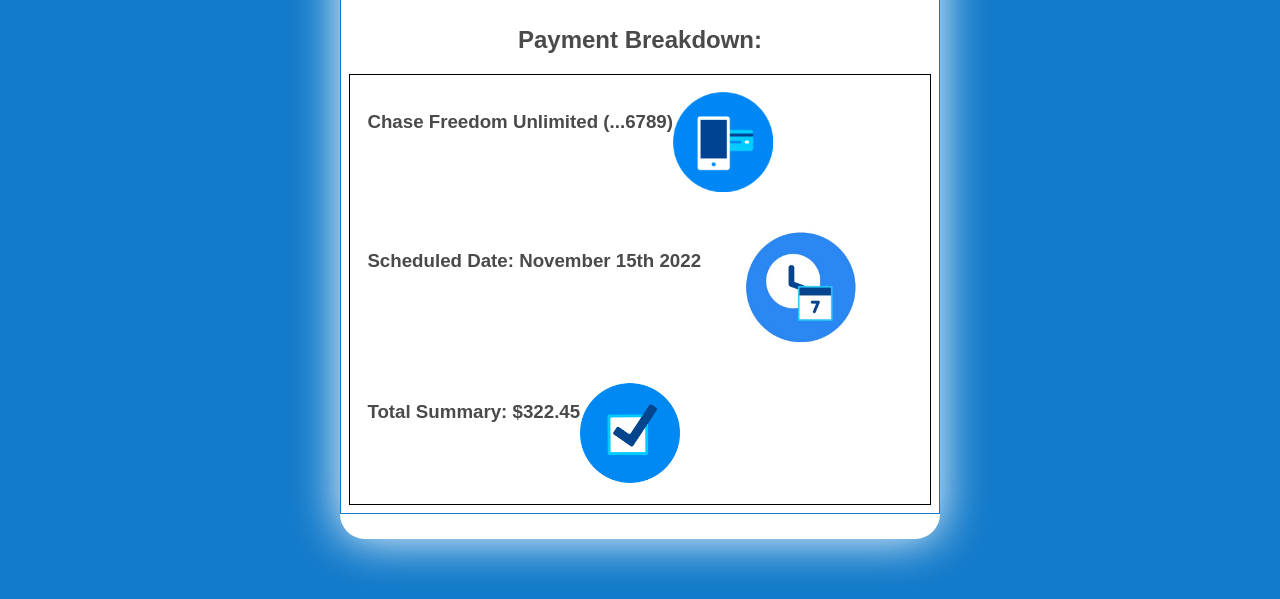
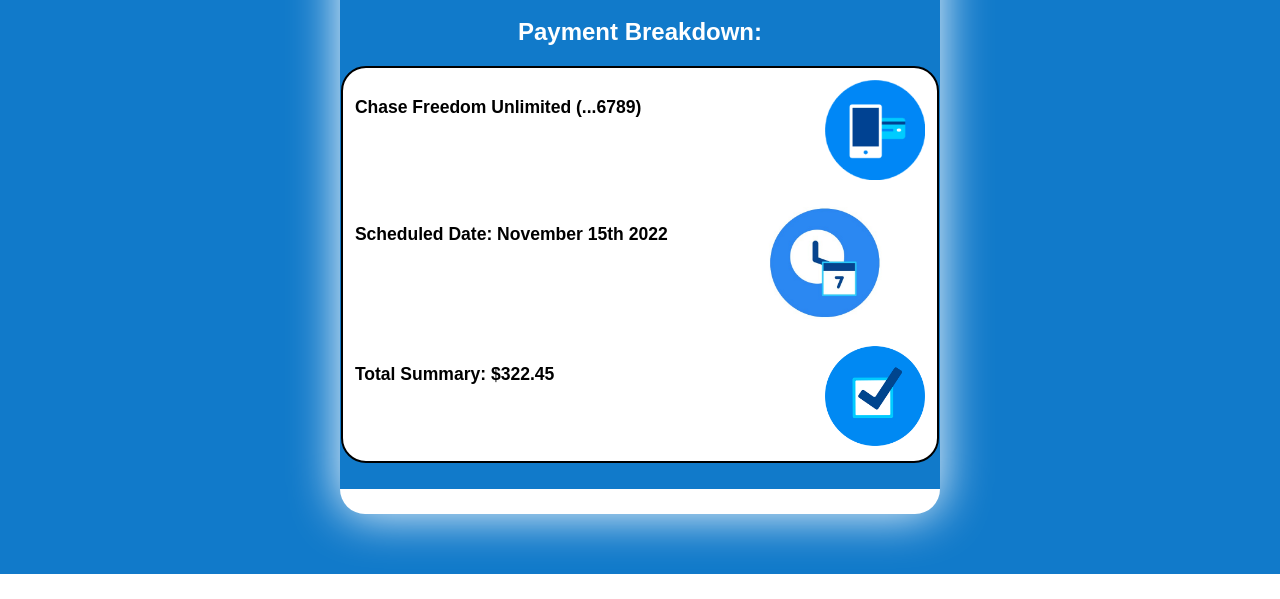
Before and after one commit to arizona0923/transactional-Email, a plain HTML site: page index.html in a window 1280 px wide. Shown: the part 346-945 px from the top of the page. After the commit the page ends 920 px from the top, so only its background shows below. Drawn offline with nearby package versions, Linux system fonts and the light colour scheme.

Commit message:
.breakdown styling

```diff
--- a/styles.css
+++ b/styles.css
@@ -65,15 +65,21 @@ img {
     letter-spacing: 2px;
 }
 .breakdowns {
-    padding: 8px;
     border: 1px solid #117ACA;
     text-align: center;
+    padding-bottom: 25px;
+    background-color: #117ACA;
+    color: white;
 }
 .breakdowns table {
-    border: 1px solid black;
+    border: 2px solid black;
+    background-color: white;
+    color: black;
+    border-radius: 25px;
 }
 .breakdowns .breakdown {
     display: flex;
-    padding:3%;
-    text-align: center;
+    font-size: 15px;
+    padding:2%;
+    justify-content: space-between;
 }
```
